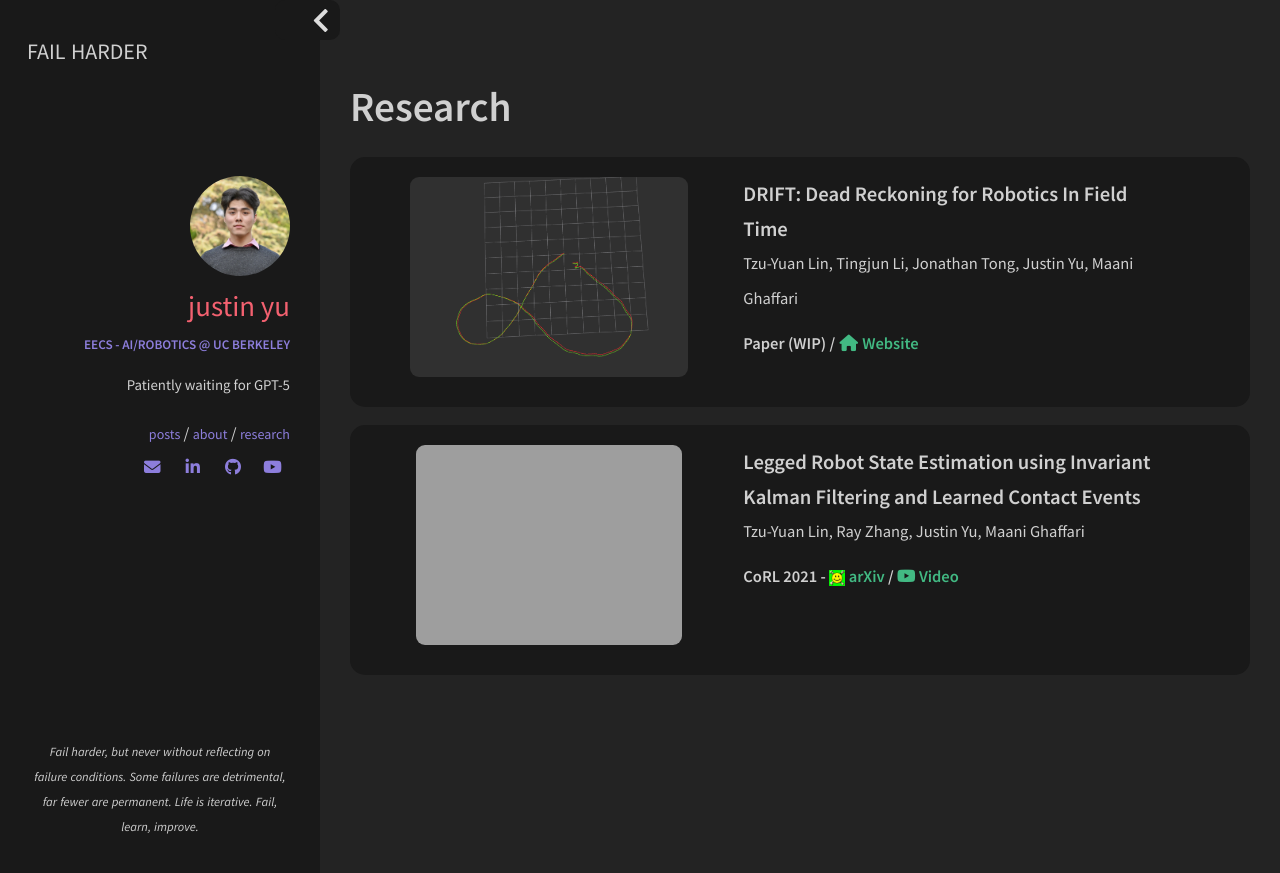
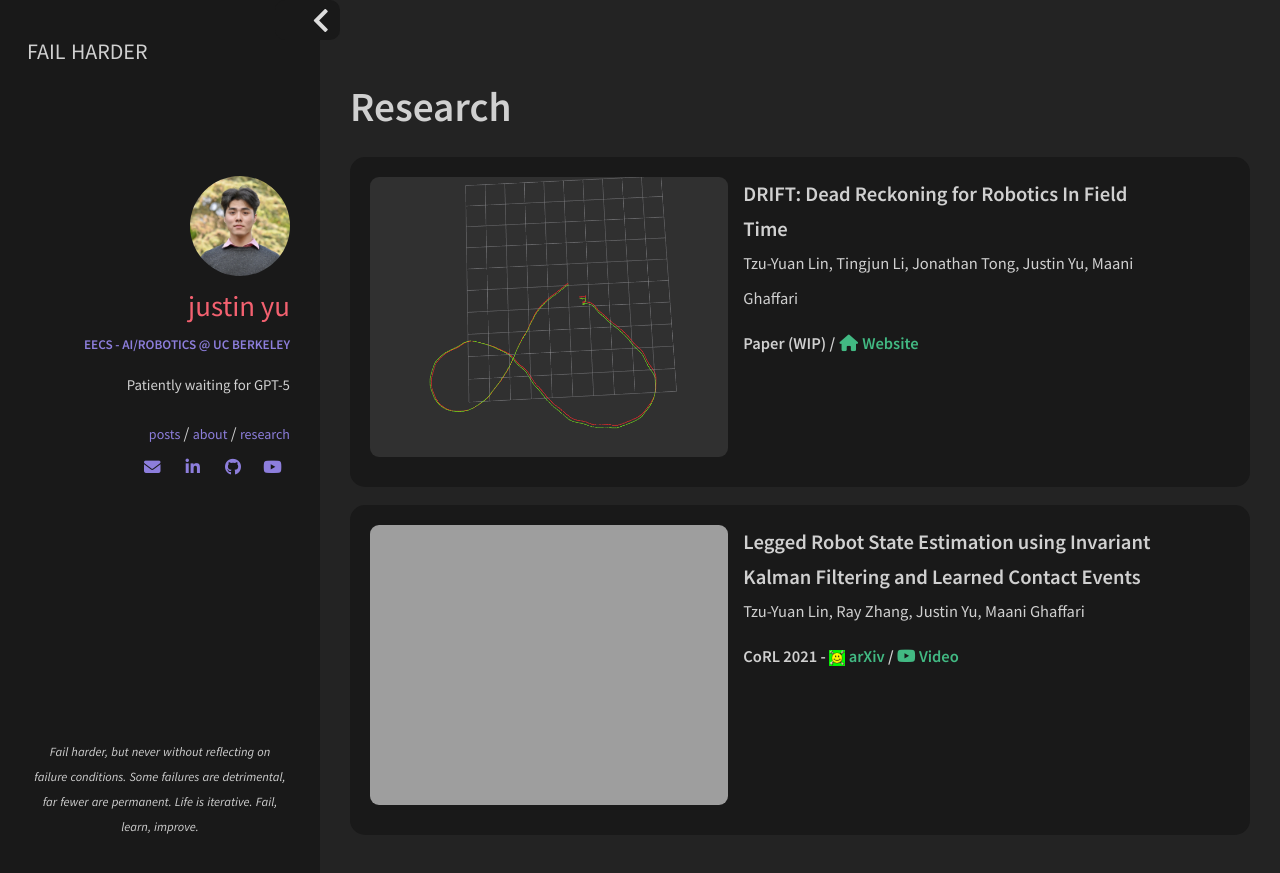
Before and after one commit to uynitsuj/uynitsuj.github.io, a Jekyll site: the page built from gresearch.html, in a window 1280 px wide. Shown: the top 873 px of the page. Built offline with Jekyll 4.4.1, drawn with Linux system fonts in a browser that asks for light colours; nearby versions of some CDN libraries.

Commit message:
height image +

```diff
--- a/_includes/sections/projects.html
+++ b/_includes/sections/projects.html
@@ -7,7 +7,7 @@
         <div class="col m5" style="float:middle; margin-right:15px; margin-bottom: 10px;">
             <img align="middle" class="hidden-md" style="margin:auto;border-radius:9px;display:block"
                 src="{{ site.url }}/img/robots/{{ project.image }}" alt="{{ site.url }}/img/robots/{{ project.image }}"
-                height="230">
+                height="280">
         </div>
         <div class="col m6 card-desc">
             <!-- TITLE -->
--- a/_includes/sections/research.html
+++ b/_includes/sections/research.html
@@ -4,7 +4,7 @@
     <div class="col">
         <div class="col m5" style="float:middle; margin-right:15px; margin-bottom: 10px;">
             <img align="middle" class="hidden-md" style="margin:auto;border-radius:9px;display:block"
-                src="{{ site.url }}/img/pub/DRIFT.png" alt="{{ site.url }}/img/pub/DRIFT.png" height="200">
+                src="{{ site.url }}/img/pub/DRIFT.png" alt="{{ site.url }}/img/pub/DRIFT.png" height="280">
         </div>
         <div class="col m6 card-desc">
             <!-- TITLE -->
@@ -28,7 +28,7 @@
     <div class="col">
         <div class="col m5" style="float:middle; margin-right:15px; margin-bottom: 10px;">
             <img align="middle" class="hidden-md" style="margin:auto;border-radius:9px;display:block"
-                src="{{ site.url }}/img/pub/cheetah.png" alt="{{ site.url }}/img/pub/cheetah.png" height="200">
+                src="{{ site.url }}/img/pub/cheetah.png" alt="{{ site.url }}/img/pub/cheetah.png" height="280">
         </div>
         <div class="col m6 card-desc">
             <!-- TITLE -->
```
